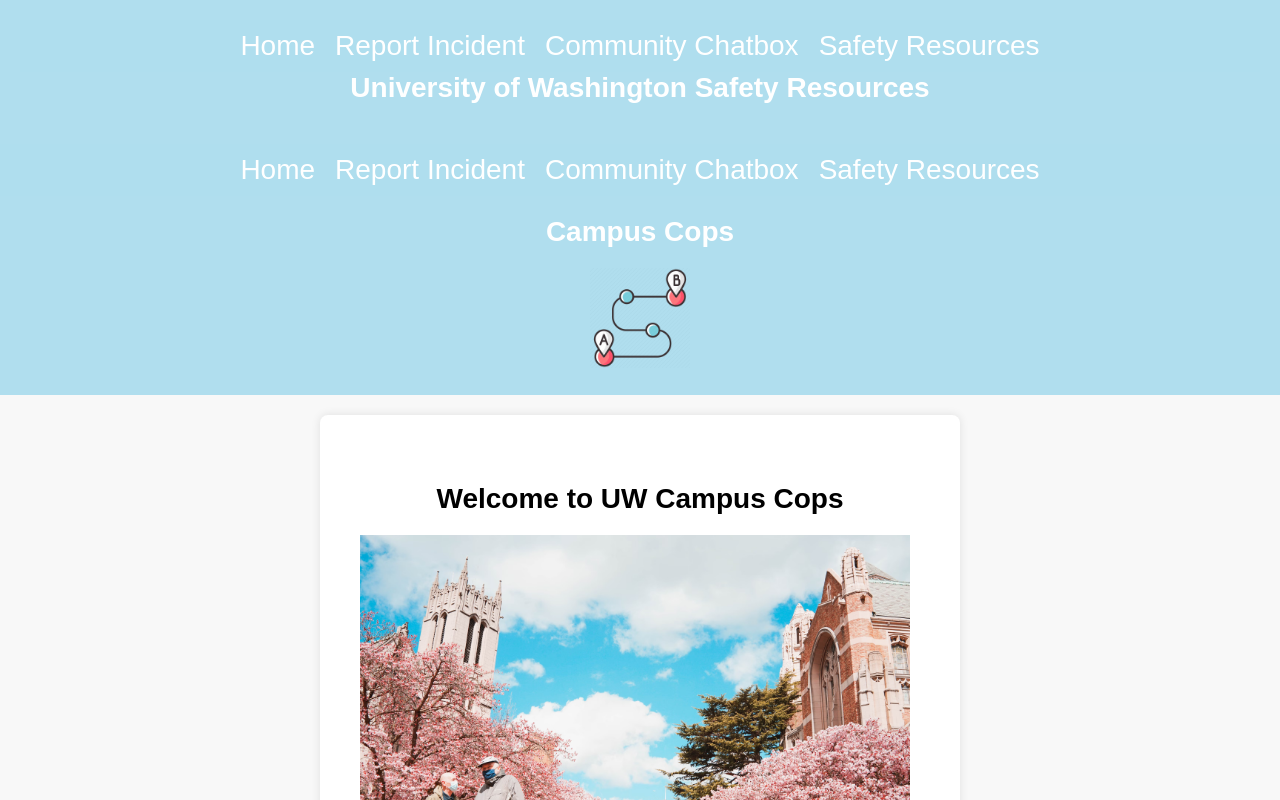
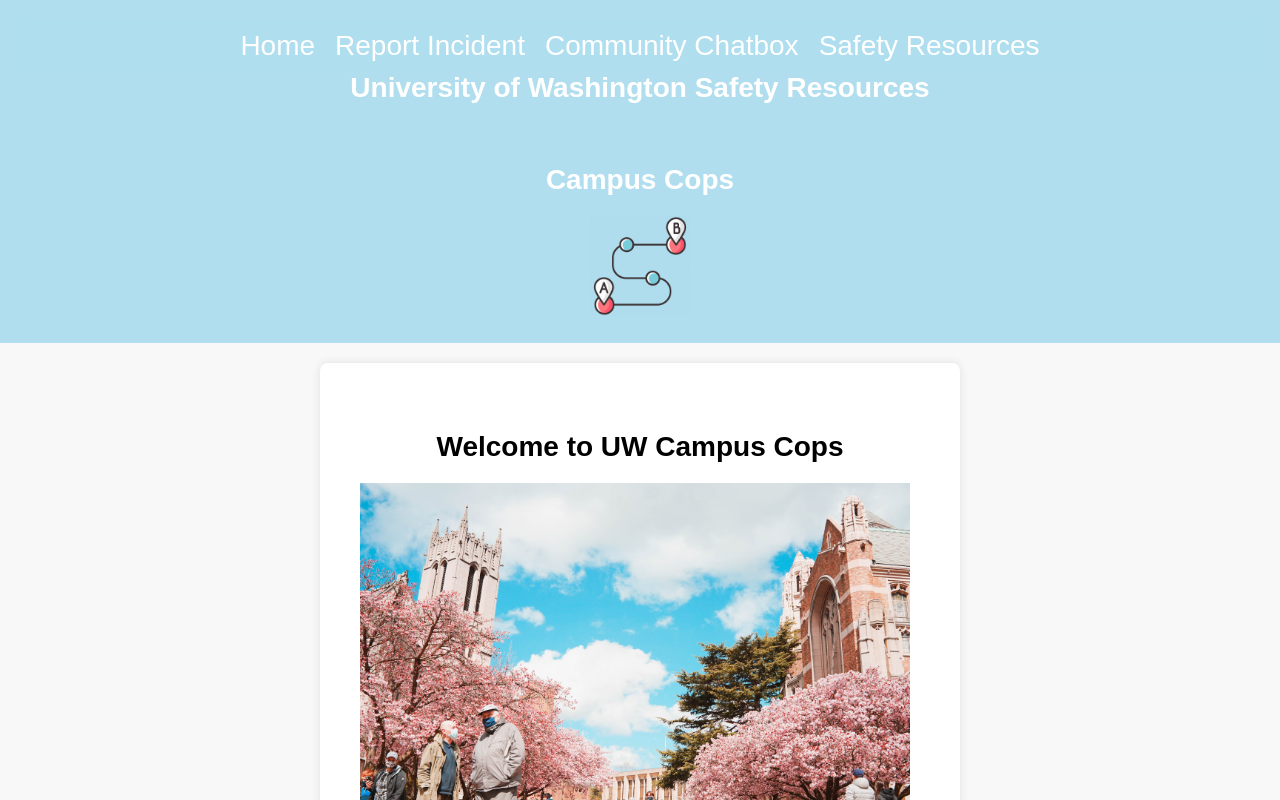
Before and after one commit to info340c-sp24/campus_cops, a React (Vite) app in the folder draft-2/: page / in a window 1280 px wide. Shown: the top 800 px of the page. Built offline with nearby package versions, Linux system fonts and the light colour scheme.

Commit message:
remove extra nav bar

```diff
--- a/draft-2/package.json
+++ b/draft-2/package.json
@@ -10,6 +10,8 @@
     "preview": "vite preview"
   },
   "dependencies": {
+    "firebase": "^10.12.0",
+    "lodash": "^4.17.21",
     "react": "^18.2.0",
     "react-dom": "^18.2.0",
     "react-router": "^6.23.1",
--- a/draft-2/src/app/Welcome.tsx
+++ b/draft-2/src/app/Welcome.tsx
@@ -7,13 +7,6 @@
 function Welcome() {
   return (
     <>
-      <nav>
-        <Link to="/">Home</Link>
-        <Link to="/reportincident">Report Incident</Link>
-        <Link to="/communitychatbox">Community Chatbox</Link>
-        <Link to="/safteyresources">Safety Resources</Link>
-      </nav>
-
       <header>
         <h1>Campus Cops</h1>
         <img src={logo} alt="UW SafeRoute Logo" className="logo" />
```
Also changed, not shown: 1 other file (tests, documents, lock files or other folders).
